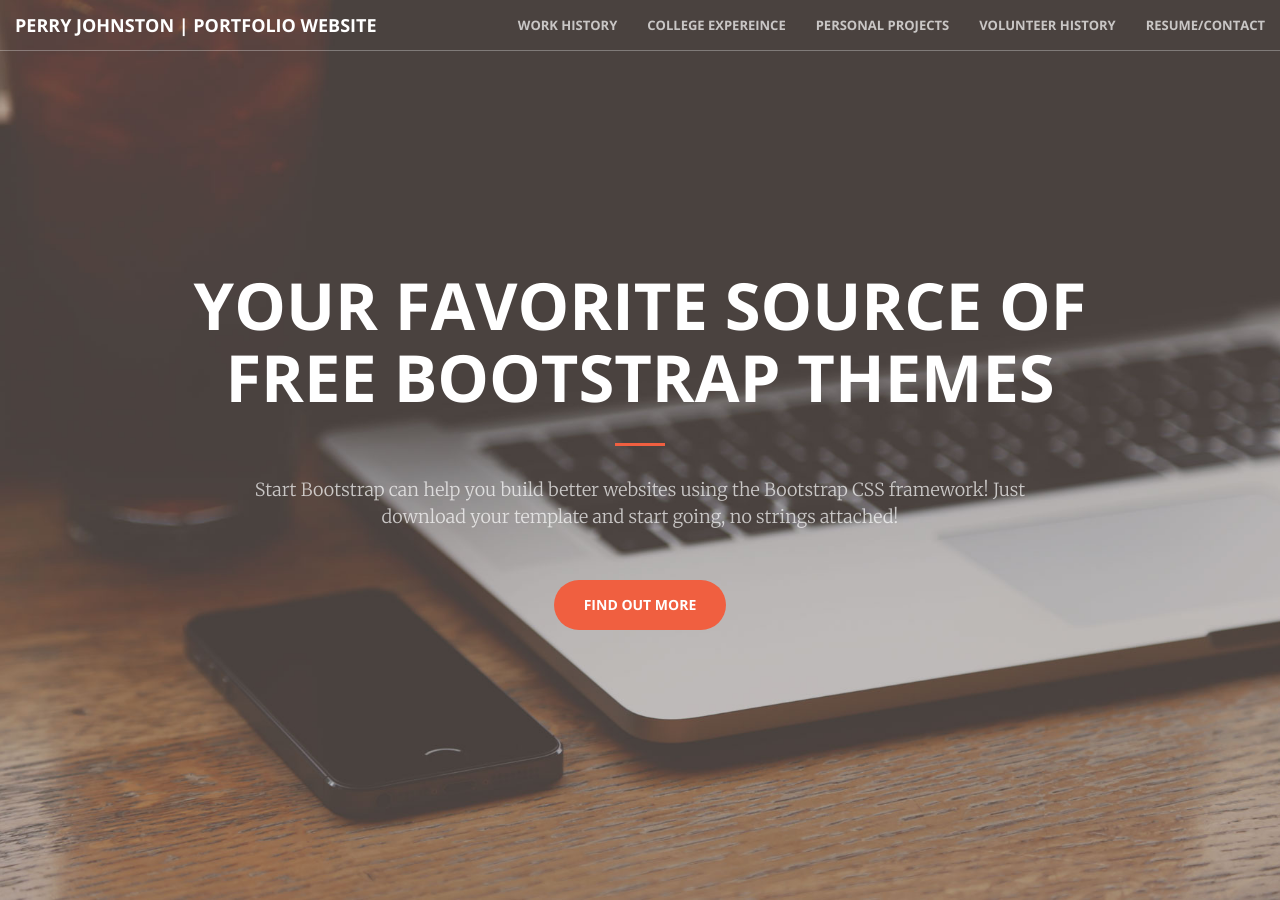
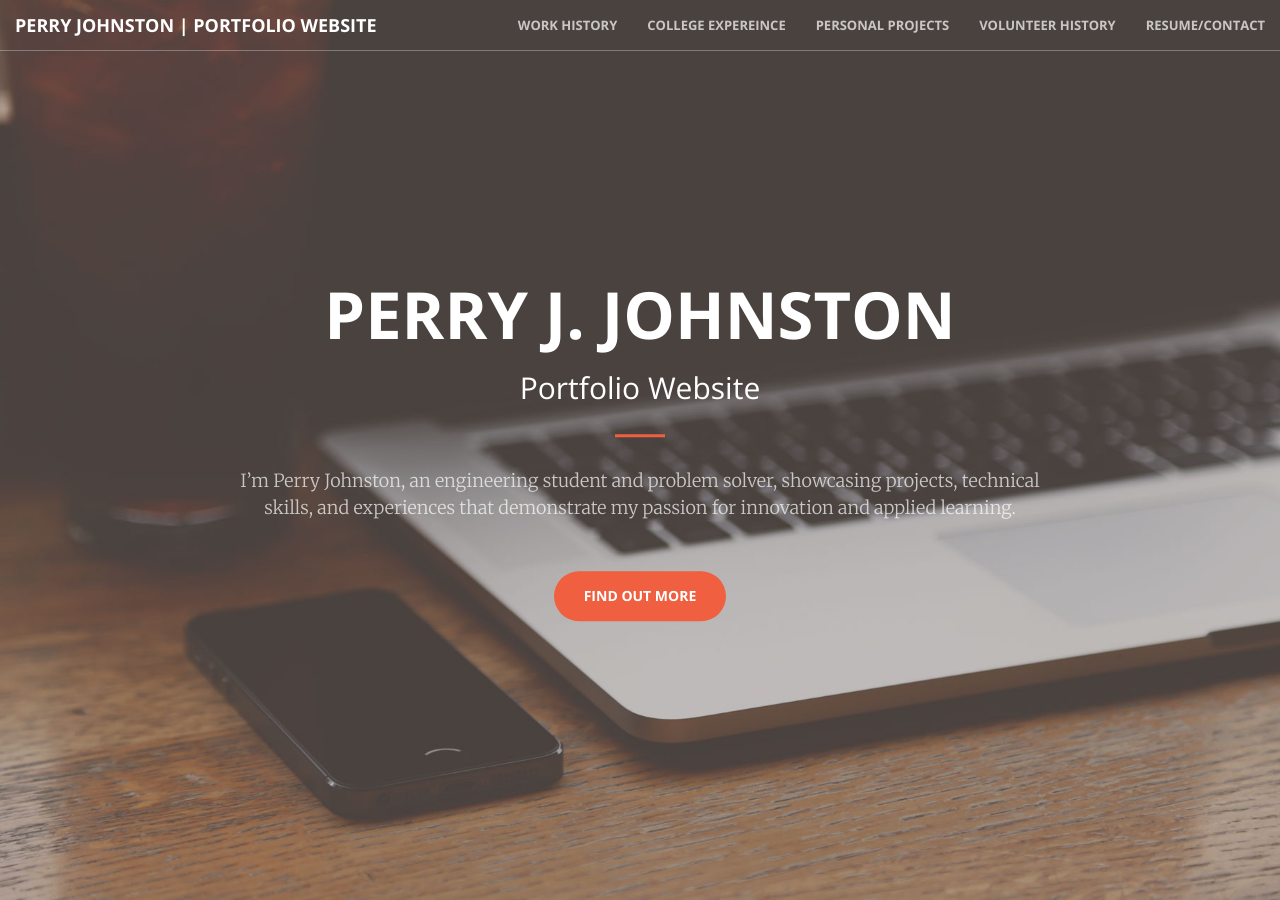
Before and after one commit to perryismyname/perryismyname.github.io, a Jekyll site: the page built from index.html, in a window 1280 px wide and 900 px high. Built offline with Jekyll 4.4.1, drawn with Linux system fonts in a browser that asks for light colours.

Commit message:
Update header.html
12/20/501

```diff
--- a/_includes/header.html
+++ b/_includes/header.html
@@ -1,9 +1,10 @@
 <header>
     <div class="header-content">
         <div class="header-content-inner">
-            <h1>Your Favorite Source of Free Bootstrap Themes</h1>
+            <h1>Perry J. Johnston</h1>
+            <h2>Portfolio Website</h2>
             <hr>
-            <p>Start Bootstrap can help you build better websites using the Bootstrap CSS framework! Just download your template and start going, no strings attached!</p>
+            <p>I’m Perry Johnston, an engineering student and problem solver, showcasing projects, technical skills, and experiences that demonstrate my passion for innovation and applied learning.</p>
             <a href="#about" class="btn btn-primary btn-xl page-scroll">Find Out More</a>
         </div>
     </div>
```
